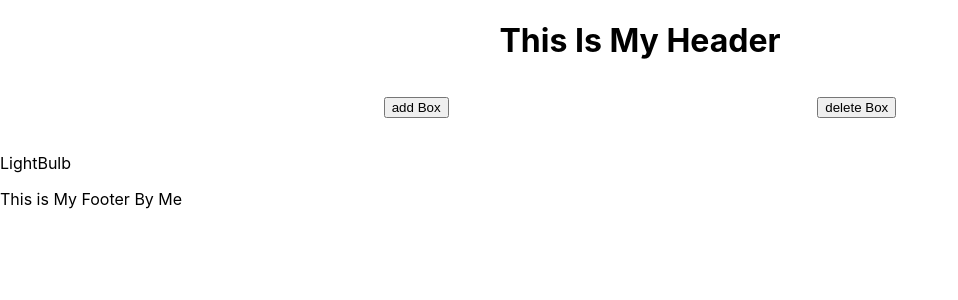
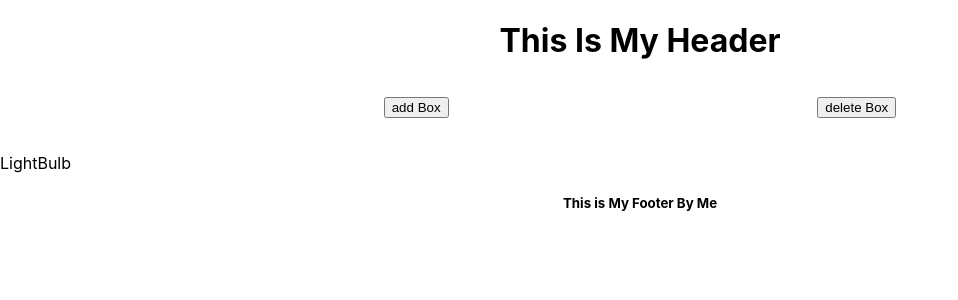
Before and after one commit to LearnProjects89/color-box, a React (Create React App) app: page / in a window 1280 px wide. Shown: the top 300 px of the page, without its empty margins (0-958 px from the left). Built offline with nearby package versions, Linux system fonts and the light colour scheme.

Commit message:
prevouse changes

```diff
--- a/src/App.js
+++ b/src/App.js
@@ -9,11 +9,11 @@ const App = () => {
   const [boxPlus, setBoxPlus] = useState([])
   const [boxMinus, setBoxMinus] = useState([])
 
-  const addBoxPlus = () => {
+  const addBox = () => {
     setBoxPlus([...boxPlus, <Box />]);
   }
 
-  const deleteBoxMinus = () => {
+  const deleteBox = () => {
     setBoxMinus( boxPlus.pop() )
   }
 
@@ -22,8 +22,8 @@ const App = () => {
       <h1><Header /></h1>
 
       <div className="button">
-        <button onClick={addBoxPlus} >add Box</button>
-        <button onClick={deleteBoxMinus} >delete Box</button>
+        <button onClick={addBox} >add Box</button>
+        <button onClick={deleteBox} >delete Box</button>
       </div>
 
       <div className="container">
@@ -32,7 +32,7 @@ const App = () => {
 
       <br />
       <LightBulb />
-      <Footer />
+      <h5><Footer /></h5>
     </>
   )
 }
--- a/src/components/Footer.js
+++ b/src/components/Footer.js
@@ -3,7 +3,7 @@ import React from "react"
 const Footer = () => {
   return (
     <>
-      <p>This is My Footer By Me</p>
+      <p className="header">This is My Footer By Me</p>
     </>
   )
 }
```
